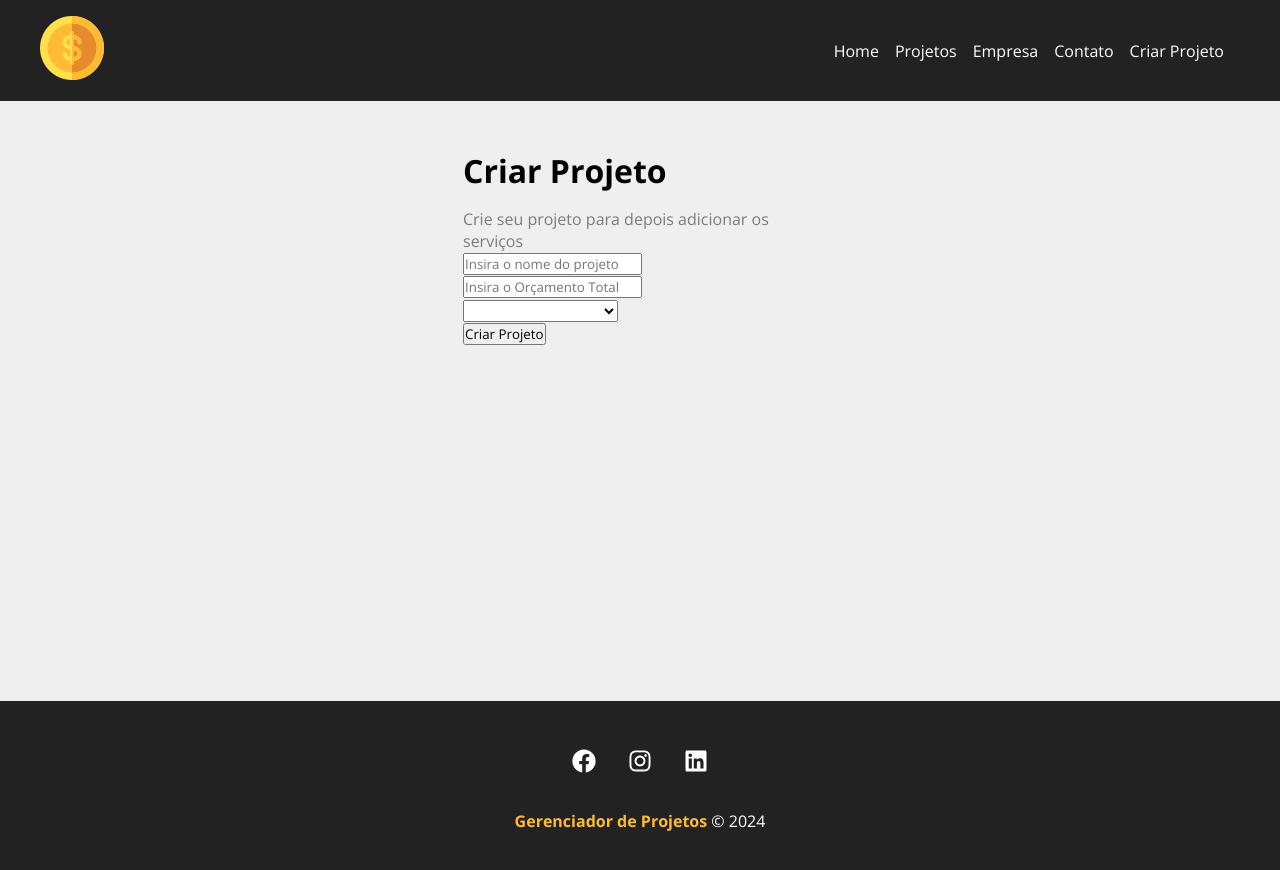
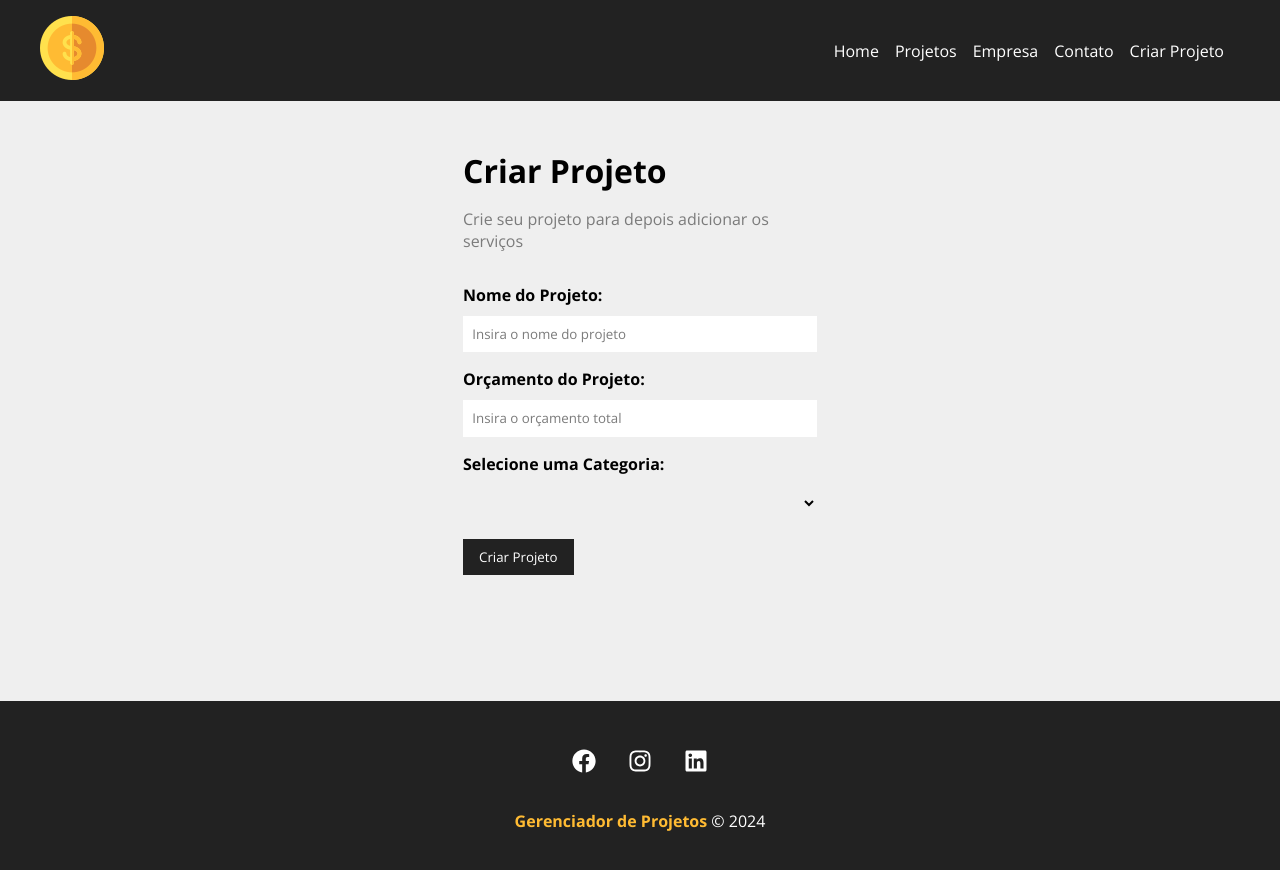
Before and after one commit to dinei84/Gerenciador-de-Projetos, a React (Create React App) app in the folder gerenciador/: page /newproject in a window 1280 px wide. Shown: the top 870 px of the page. Built offline with nearby package versions, Linux system fonts and the light colour scheme.

Commit message:
Conclusão do formulario

```diff
--- /dev/null
+++ b/gerenciador/src/components/form/Input.js
@@ -0,0 +1,18 @@
+import styles from './Input.module.css'
+
+function Input({ type, text, name, placeholder, handleOnChange, value }){
+    return(
+        <div className={styles.form_control}>
+            <label htmlFor={name}>{text}:</label>
+            <input
+            type={type}
+            name={name}
+            id={name}
+            placeholder={placeholder}
+            onChange={handleOnChange}
+            value={value}/>
+        </div>
+    )
+}
+
+export default Input
--- /dev/null
+++ b/gerenciador/src/components/form/Input.module.css
@@ -0,0 +1,20 @@
+.form_control{
+    display: flex;
+    flex-direction: column;
+    margin-bottom: 1em;
+}
+
+.form_control label{
+    margin-bottom: .6em;
+    font-weight: bold;
+}
+
+.form_control input{
+    padding: .7em;
+    border-radius: 0;
+    border: none;
+}
+
+.form_control input::placeholder{
+    color: #7b7b7b;
+}
--- /dev/null
+++ b/gerenciador/src/components/form/Select.js
@@ -0,0 +1,15 @@
+import styles from './Select.module.css'
+
+function Select({ text, name, options, handleOnChange, value }){
+    return(
+        <div className={styles.form_control}>
+            <label htmlFor={name}>{text}:</label>
+            <select name={name} id={name}>
+                <optioin>Seleciona uma opção</optioin>
+            </select>
+
+        </div>
+    )
+}
+
+export default Select
--- /dev/null
+++ b/gerenciador/src/components/form/Select.module.css
@@ -0,0 +1,16 @@
+.form_control{
+    display: flex;
+    flex-direction: column;
+    margin-bottom: 1em;
+}
+
+.form_control label{
+    margin-bottom: .6em;
+    font-weight: bold;
+}
+
+.form_control select{
+    padding: .7em;
+    border-radius: 0;
+    border: none;
+}
--- /dev/null
+++ b/gerenciador/src/components/form/SubmitButton.js
@@ -0,0 +1,11 @@
+import styles from './SubmitButton.module.css'
+
+function SubmitButton({ text }){
+    return(
+        <div>
+            <button className={styles.btn}>{text}</button>
+        </div>
+    )
+}
+
+export default SubmitButton
--- /dev/null
+++ b/gerenciador/src/components/form/SubmitButton.module.css
@@ -0,0 +1,13 @@
+.btn{
+    background-color: #222;
+    color: #fff;
+    padding: 0.7em 1.2em;
+    text-decoration: none;
+    transition: .5s;
+    cursor: pointer;
+    border: none;
+}
+
+.btn:hover{
+    color: #ffbb33;
+}
--- a/gerenciador/src/components/pages/NewProject.js
+++ b/gerenciador/src/components/pages/NewProject.js
@@ -6,7 +6,7 @@
       <div className={styles.newproject_container}>
         <h1>Criar Projeto</h1>
         <p>Crie seu projeto para depois adicionar os serviços</p>
-        <ProjectForm />
+        <ProjectForm btnText='Criar Projeto'/>
       </div>
     );
   }
--- a/gerenciador/src/components/project/ProjectForm.js
+++ b/gerenciador/src/components/project/ProjectForm.js
@@ -1,25 +1,27 @@
+import Input from '../form/Input'
+import Select from '../form/Select'
+import SubmitButton from '../form/SubmitButton'
 
+import styles from './ProjectForm.module.css'
 
-function ProjectForm(){
+function ProjectForm({btnText}){
     return(
-        <form>
-            <div>
-            <input type="text" placeholder="Insira o nome do projeto"/>
-            </div>
+        <form className={styles.form}>
+            <Input
+                type='text'
+                text='Nome do Projeto'
+                name='name'
+                placeholder='Insira o nome do projeto'/>
 
-            <div>
-            <input type="number" placeholder="Insira o Orçamento Total"/>
-            </div>
+            <Input
+                type='number'
+                text='Orçamento do Projeto'
+                name='budget'
+                placeholder='Insira o orçamento total'/>
 
-            <div>
-                <select name="category_id">
-                    <option disabled>Seleciona a Categoria</option>
-                </select>
-            </div>
+            <Select name='category_id' text='Selecione uma Categoria'/>
 
-            <div>
-                <input type="submit" value='Criar Projeto'/>
-            </div>
+            <SubmitButton text={btnText}/>
         </form>
     )
 }
--- /dev/null
+++ b/gerenciador/src/components/project/ProjectForm.module.css
@@ -0,0 +1,4 @@
+.form{
+    width: 100%;
+    margin: 2em 0;
+}
```
